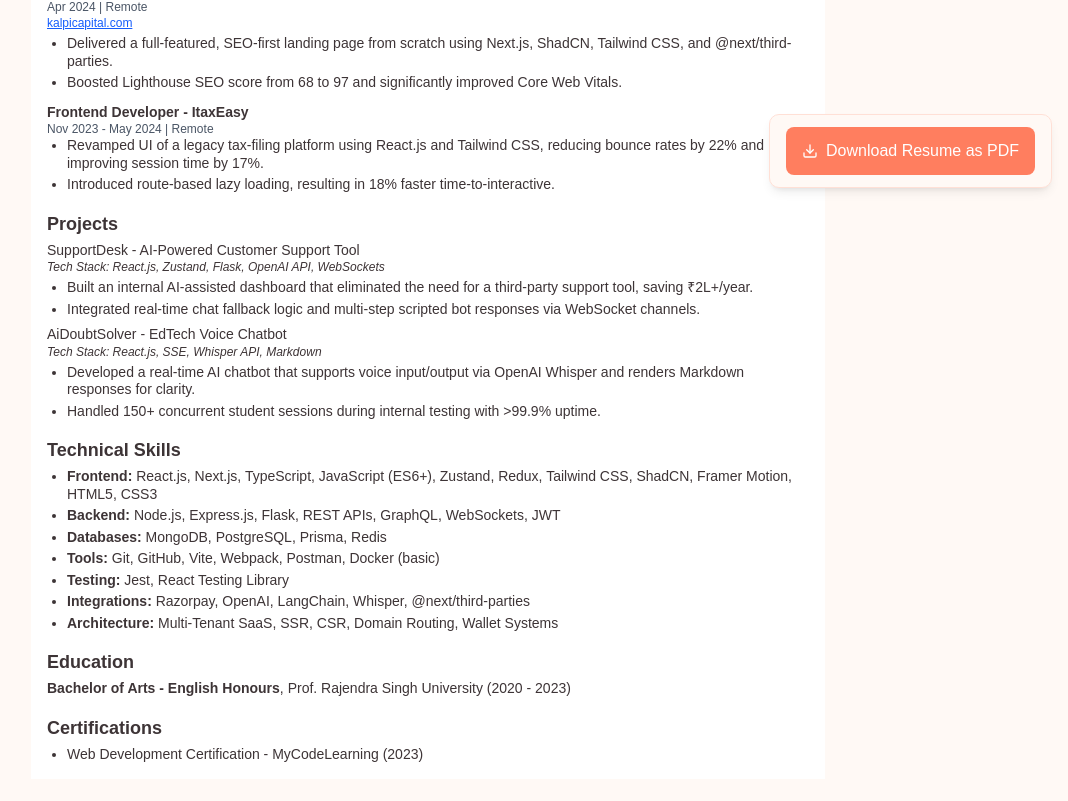
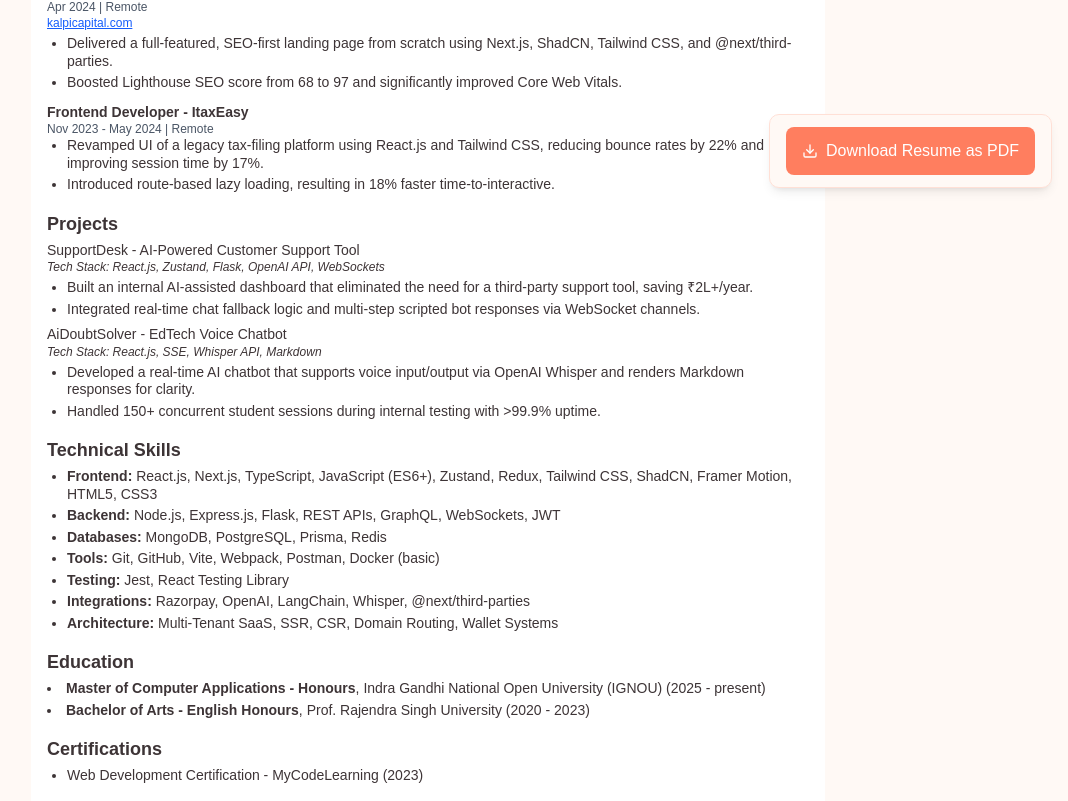
Before and after one commit to harshG775/me, a Next.js app: page /resume in a window 1280 px wide. Shown: the part 596-1397 px from the top of the page, without its empty margins (212-1280 px from the left). Before the commit the page ends 1375 px from the top, so only its background shows below. Built offline with nearby package versions, Linux system fonts and the light colour scheme.

Commit message:
aducation array

```diff
--- a/src/app/resume/page.tsx
+++ b/src/app/resume/page.tsx
@@ -102,9 +102,13 @@
 
                 <section className="break-inside-avoid mb-4">
                     <h2 className="text-lg font-semibold mb-1">Education</h2>
-                    <p>
-                        <strong>{education.degree}</strong>, {education.institution} ({education.date})
-                    </p>
+                    <ul className="list-disc list-inside space-y-1">
+                        {education.map((edu, index) => (
+                            <li key={index}>
+                                <strong>{edu.degree}</strong>, {edu.institution} ({edu.date})
+                            </li>
+                        ))}
+                    </ul>
                 </section>
 
                 <section className="break-inside-avoid">
@@ -138,7 +142,7 @@
             date: "Jun 2025 - Present",
             links: ["http://prabhubhakti.io", "http://prabhubhakti.com"],
             points: [
-                "Developed Prabhubhakti's entire landing and marketing website from scratch using Next.js, Tailwind CSS, and Framer Motion, increasing SEO scores to 95+ and organic traffic by 40% in the first month.",
+                "Developed Prabhubhakti's entire landing and SaaS website from scratch using Next.js, Tailwind CSS, and Framer Motion, increasing SEO scores to 95+ and organic traffic by 40% in the first month.",
                 "Architected a multi-tenant SaaS platform with domain/subdomain routing, wallet-based credit system, and Razorpay integration for session bookings.",
                 "Launched 2 astrologer storefronts (astrodrpc.com, divinetwinsoul.com) within 2 months, reducing onboarding time by 70%.",
                 "Collaborated with backend, design, and DevOps teams to ensure seamless integration and production readiness.",
@@ -216,11 +220,18 @@
         integrations: ["Razorpay", "OpenAI", "LangChain", "Whisper", "@next/third-parties"],
         architecture: ["Multi-Tenant SaaS", "SSR", "CSR", "Domain Routing", "Wallet Systems"],
     },
-    education: {
-        degree: "Bachelor of Arts - English Honours",
-        institution: "Prof. Rajendra Singh University",
-        date: "2020 - 2023",
-    },
+    education: [
+        {
+            degree: "Master of Computer Applications - Honours",
+            institution: "Indra Gandhi National Open University (IGNOU)",
+            date: "2025 - present",
+        },
+        {
+            degree: "Bachelor of Arts - English Honours",
+            institution: "Prof. Rajendra Singh University",
+            date: "2020 - 2023",
+        },
+    ],
     certifications: ["Web Development Certification - MyCodeLearning (2023)"],
     atsKeywords: [
         "Frontend Developer",
```
